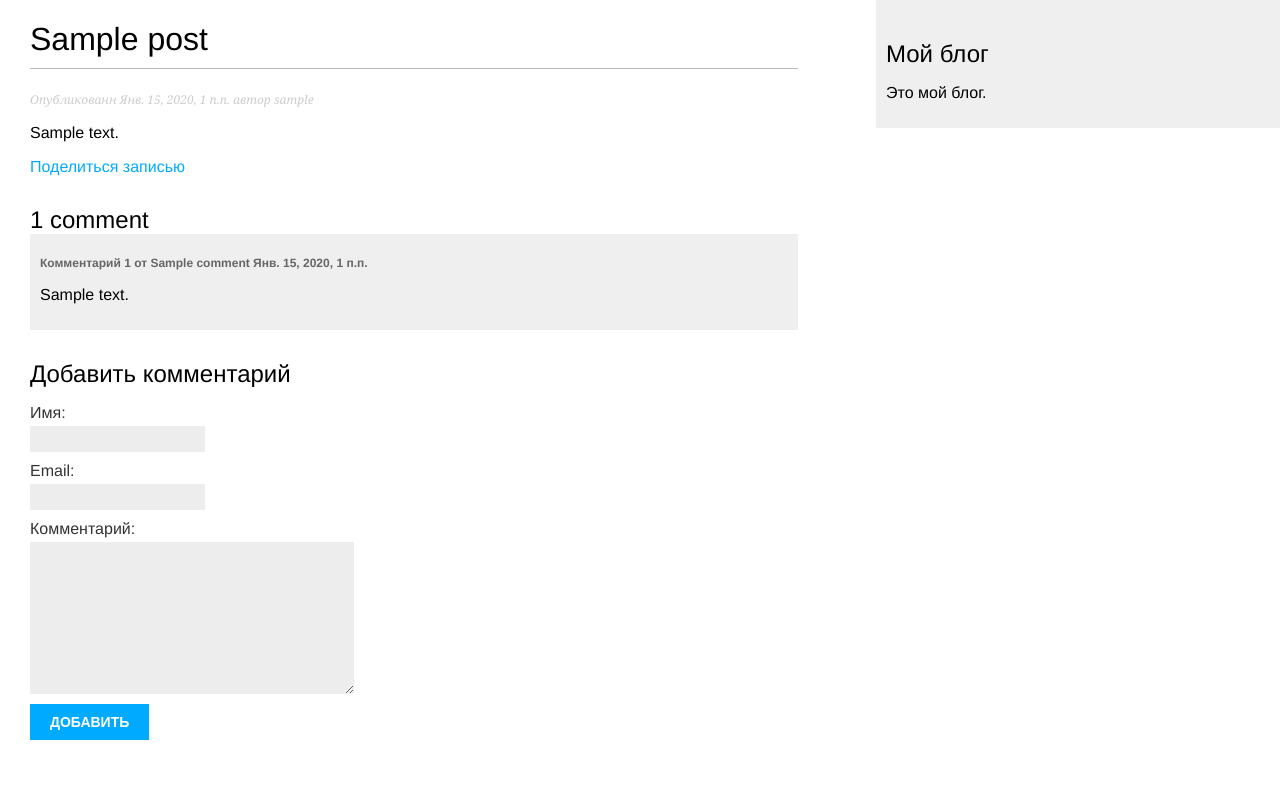
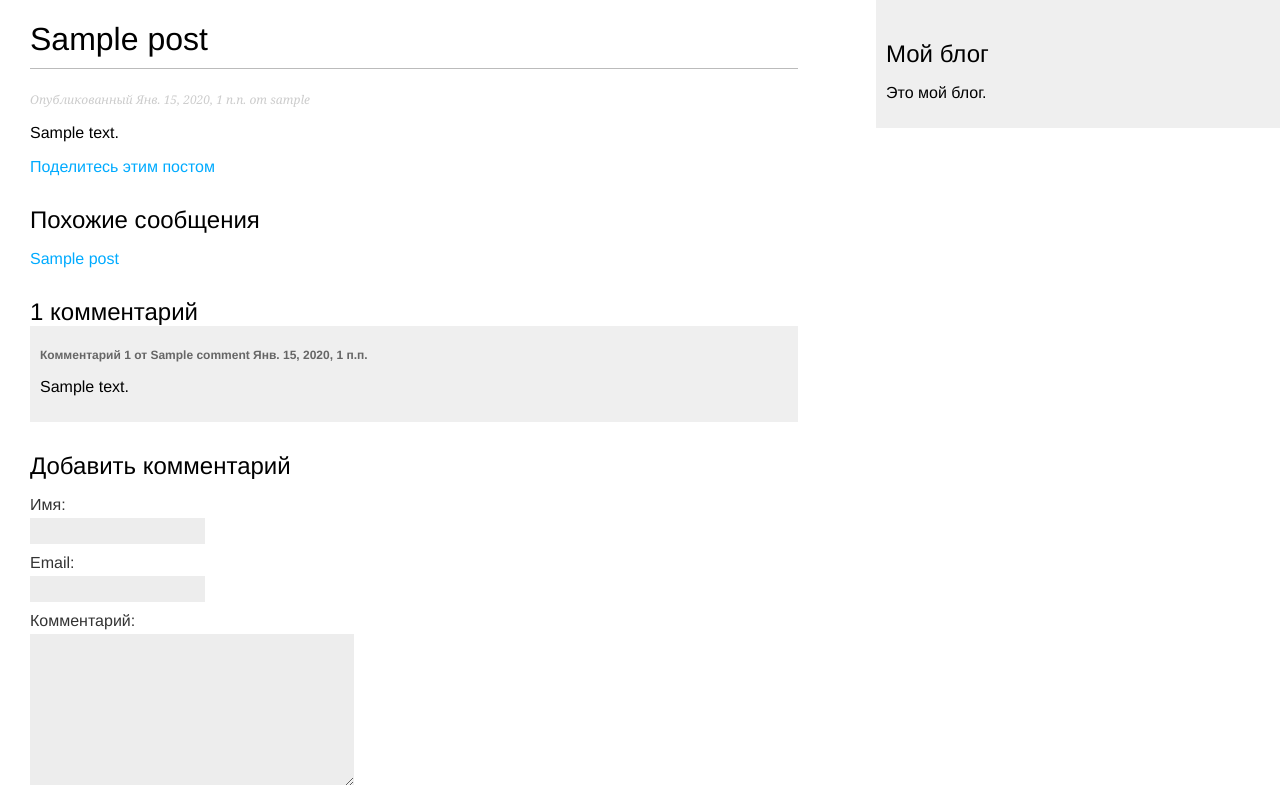
Before and after one commit to kirillsaf/Django3byExampleBlog, a Django app: template blog/templates/blog/post/detail.html in a window 1280 px wide. Shown: the top 785 px of the page. Before the commit the page ends 740 px from the top, so only its background shows below. Run offline with Django 3.2, Linux system fonts and the light colour scheme; tables that the repository leaves empty hold one stand-in row (values such as "Sample post"); the template is opened without the code that fills it: values that come from a table or form of the project are taken from there, most other values are stand-ins (such as "Sample title", 1, 10 or a date in 2020).

Commit message:
Додел получение сообщений с одинаковыми тегами.

```diff
--- a/blog/templates/blog/post/detail.html
+++ b/blog/templates/blog/post/detail.html
@@ -5,17 +5,25 @@
 {% block content %}
   <h1>{{ post.title }}</h1>
   <p class="date">
-		Опубликованн {{ post.publish }} автор {{ post.author }}
+    Опубликованный {{ post.publish }} от {{ post.author }}
   </p>
   {{ post.body|linebreaks }}
   <p>
-		<a href="{% url 'blog:post_share' post.id %}">
-			Поделиться записью
+    <a href="{% url "blog:post_share" post.id %}">
+      Поделитесь этим постом
     </a>
   </p>
+  <h2>Похожие сообщения</h2>
+  {% for post in similar_posts %}
+    <p>
+      <a href="{{ post.get_absolute_url }}">{{ post.title }}</a>
+    </p>
+  {% empty %}
+    Пока нет похожих постов.
+  {% endfor %}
   {% with comments.count as total_comments %}
     <h2>
-			{{ total_comments }} comment{{ total_comments|pluralize }}
+      {{ total_comments }} комментарий{{ total_comments|pluralize }}
     </h2>
   {% endwith %}
   {% for comment in comments %}
@@ -30,7 +38,7 @@
     <p>Пока нет комментариев.</p>
   {% endfor %}
   {% if new_comment %}
-		<h2>Ваш комментарий был добавлен.</h2>
+    <h2>Ваш комментарий добавлен.</h2>
   {% else %}
     <h2>Добавить комментарий</h2>
     <form method="post">
```
Also changed, not shown: blog/views.py (+10 -3 lines), 1 other file. Lines whose indentation alone changed are shown as unchanged.
